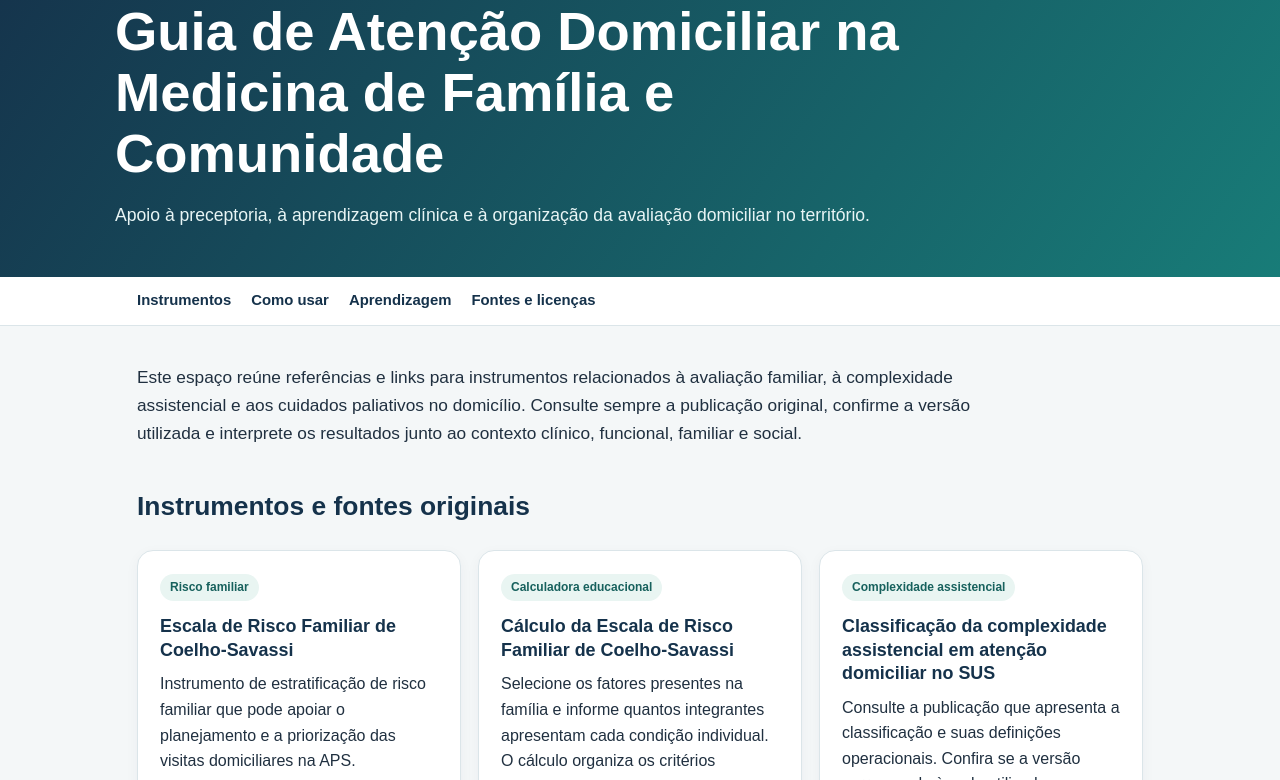
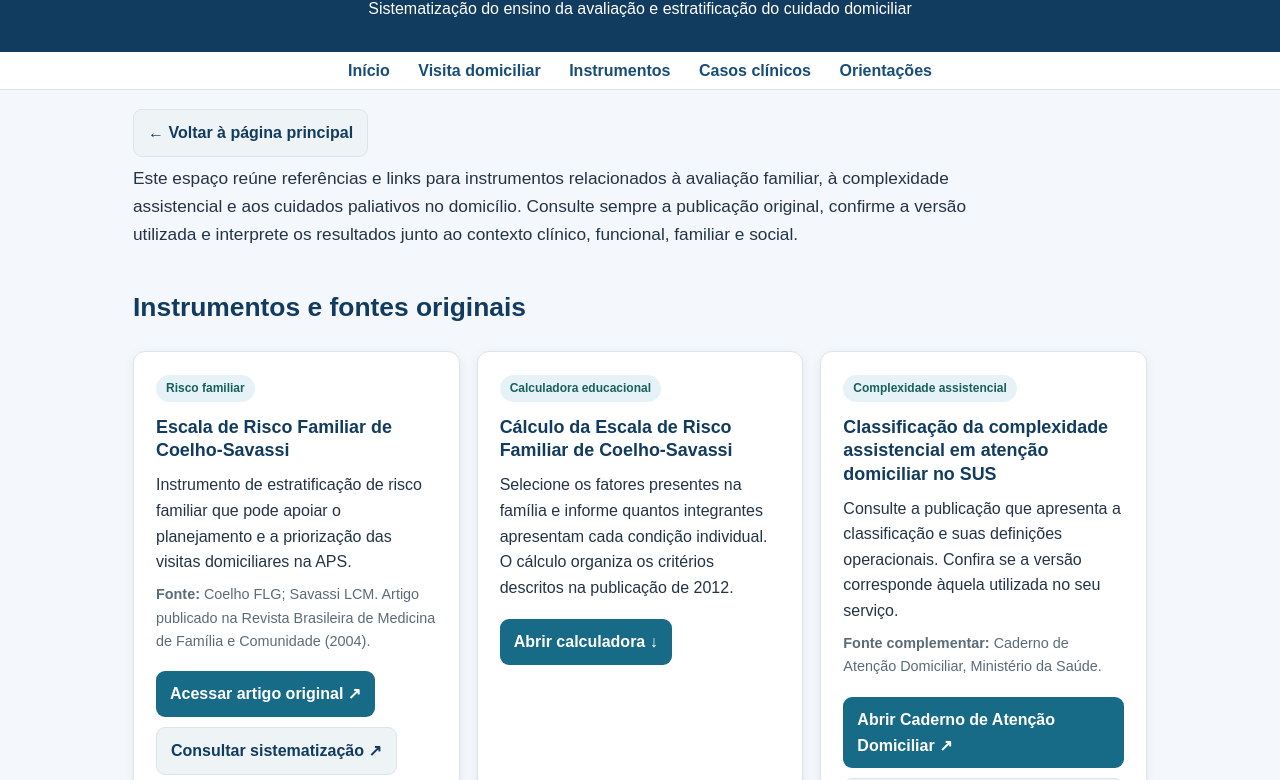
Before and after one commit to rosadayana-pixel/SISTEMATIZACAO-DO-ENSINO-DA-ASSISTENCIA-DOMICILIAR, a plain HTML site: page index_calculadora_coelho_savassi.html in a window 1280 px wide. Shown: the part 80-860 px from the top of the page. Drawn offline with Linux system fonts and the light colour scheme.

Commit message:
Update index_calculadora_coelho_savassi.html

```diff
--- a/index_calculadora_coelho_savassi.html
+++ b/index_calculadora_coelho_savassi.html
@@ -6,39 +6,39 @@
 <meta name="description" content="Guia educacional de apoio à preceptoria em Medicina de Família e Comunidade: atenção domiciliar, instrumentos, referências e recursos de aprendizagem.">
 <title>Guia de Atenção Domiciliar | MFC</title>
 <style>
-:root{--navy:#15324b;--teal:#187c78;--mint:#e9f5f2;--ink:#203040;--muted:#5c6b78;--line:#dbe5e9;--paper:#fff;--bg:#f4f7f8;--gold:#946b13}
+:root{--navy:#123b60;--teal:#176b87;--mint:#e7f2f8;--ink:#243447;--muted:#5c6b78;--line:#dce4ec;--paper:#fff;--bg:#f4f7fb;--gold:#946b13}
 *{box-sizing:border-box}body{margin:0;font-family:Arial,Helvetica,sans-serif;color:var(--ink);background:var(--bg);line-height:1.6}
-header{background:linear-gradient(125deg,#15324b,#187c78);color:white;padding:54px 22px 48px}
+header{background:#123b60;color:white;padding:30px 20px;text-align:center}
 .wrap{max-width:1050px;margin:auto}.eyebrow{text-transform:uppercase;letter-spacing:.12em;font-size:.78rem;font-weight:700;opacity:.9}
-h1{font-size:clamp(2rem,5vw,3.4rem);line-height:1.12;margin:.5rem 0 1rem;max-width:800px}
-header p{font-size:1.1rem;max-width:760px;margin:0;color:#e8f5f5}
+h1{font-size:30px;line-height:1.2;margin:0 0 10px;max-width:none}
+header p{font-size:1rem;max-width:none;margin:0;color:white}
 nav{background:white;border-bottom:1px solid var(--line);position:sticky;top:0;z-index:5}
-nav .wrap{display:flex;gap:20px;flex-wrap:wrap;padding:12px 22px}nav a{color:var(--navy);font-weight:700;text-decoration:none;font-size:.93rem}
-main{padding:30px 22px 60px}.intro{font-size:1.08rem;max-width:850px}
+nav .wrap{display:block;text-align:center;padding:6px 14px}nav a{color:#174e78;margin:8px 12px;text-decoration:none;font-weight:700;font-size:1rem}
+main{max-width:1050px;margin:30px auto;padding:0 18px 40px}.intro{font-size:1.08rem;max-width:850px}
 .grid{display:grid;grid-template-columns:repeat(auto-fit,minmax(245px,1fr));gap:17px;margin:22px 0 34px}
-.card{background:var(--paper);border:1px solid var(--line);border-radius:16px;padding:22px;box-shadow:0 4px 14px #15324b0b}
+.card{background:var(--paper);border:1px solid var(--line);border-radius:12px;padding:22px;box-shadow:0 3px 12px #173b6010}
 .card h3{margin:.15rem 0 .6rem;color:var(--navy);font-size:1.12rem;line-height:1.3}
 .tag{display:inline-block;font-size:.75rem;font-weight:700;border-radius:999px;background:var(--mint);color:#17615d;padding:4px 10px;margin-bottom:12px}
 .tag.warn{background:#fff3d8;color:#76530a}
 p{margin:.55rem 0}.small{font-size:.9rem;color:var(--muted)}
-.btn{display:inline-block;background:var(--teal);color:white!important;text-decoration:none;padding:10px 14px;border-radius:9px;font-weight:700;margin-top:10px}
+.btn{display:inline-block;background:#176b87;color:white!important;text-decoration:none;padding:10px 14px;border-radius:9px;font-weight:700;margin-top:10px}
 .btn.secondary{background:#eef4f6;color:var(--navy)!important;border:1px solid var(--line)}
 h2{color:var(--navy);margin:38px 0 10px;font-size:1.65rem}
 .notice{border-left:4px solid var(--gold);background:#fff8e8;padding:16px 18px;border-radius:0 10px 10px 0}
-.steps{counter-reset:step;list-style:none;padding:0}.steps li{counter-increment:step;margin:12px 0;padding:14px 15px;background:white;border:1px solid var(--line);border-radius:10px}.steps li:before{content:counter(step);display:inline-grid;place-items:center;width:28px;height:28px;background:var(--mint);color:var(--teal);font-weight:700;border-radius:50%;margin-right:10px}
+.steps{counter-reset:step;list-style:none;padding:0}.steps li{counter-increment:step;margin:12px 0;padding:14px 15px;background:white;border:1px solid var(--line);border-radius:10px}.steps li:before{content:counter(step);display:inline-grid;place-items:center;width:28px;height:28px;background:#e7f2f8;color:#176b87;font-weight:700;border-radius:50%;margin-right:10px}
 footer{background:#10283b;color:#e9f2f6;padding:26px 22px;font-size:.9rem}footer a{color:#b8e8e3}
 a{overflow-wrap:anywhere}
 @media(max-width:560px){header{padding-top:38px}nav .wrap{gap:12px}main{padding-left:16px;padding-right:16px}}
 
-.calculator{background:#fff;border:1px solid var(--line);border-radius:16px;padding:22px;margin:18px 0 34px;box-shadow:0 4px 14px #15324b0b}
+.calculator{background:#fff;border:1px solid var(--line);border-radius:12px;padding:22px;margin:18px 0 34px;box-shadow:0 3px 12px #173b6010}
 .calc-grid{display:grid;grid-template-columns:repeat(auto-fit,minmax(230px,1fr));gap:12px}
 .calc-item{display:flex;align-items:center;justify-content:space-between;gap:12px;padding:12px;border:1px solid var(--line);border-radius:10px;background:#fbfdfd}
 .calc-item label{font-weight:600;flex:1}.calc-item input[type=number]{width:76px;padding:8px;border:1px solid #bdcbd2;border-radius:7px;font:inherit}
 .calc-item .score{white-space:nowrap;color:var(--muted);font-size:.88rem}
-.calc-result{margin-top:18px;padding:18px;background:var(--mint);border-radius:12px;display:grid;grid-template-columns:1fr auto;align-items:center;gap:12px}
+.calc-result{margin-top:18px;padding:18px;background:#e7f2f8;border-left:4px solid #176b87;border-radius:5px;display:grid;grid-template-columns:1fr auto;align-items:center;gap:12px}
 .calc-total{font-size:2rem;font-weight:800;color:var(--navy)}
 .calc-actions{display:flex;gap:10px;flex-wrap:wrap;margin-top:14px}
-.calc-actions button{border:0;border-radius:9px;padding:10px 14px;font:inherit;font-weight:700;cursor:pointer;background:var(--teal);color:white}
+.calc-actions button{border:0;border-radius:9px;padding:10px 14px;font:inherit;font-weight:700;cursor:pointer;background:#176b87;color:white}
 .calc-actions button.secondary{background:#eef4f6;color:var(--navy);border:1px solid var(--line)}
 .calc-note{font-size:.92rem;color:var(--muted)}
 .calc-status{font-weight:700;color:var(--navy)}
@@ -48,15 +48,19 @@ a{overflow-wrap:anywhere}
 <body>
 <header>
   <div class="wrap">
-    <div class="eyebrow">Recurso educacional aberto</div>
-    <h1>Guia de Atenção Domiciliar na Medicina de Família e Comunidade</h1>
-    <p>Apoio à preceptoria, à aprendizagem clínica e à organização da avaliação domiciliar no território.</p>
+    <h1>Guia de Apoio à Preceptoria em MFC</h1>
+    <p>Sistematização do ensino da avaliação e estratificação do cuidado domiciliar</p>
   </div>
 </header>
 <nav><div class="wrap">
-  <a href="#instrumentos">Instrumentos</a><a href="#como-usar">Como usar</a><a href="#aprendizagem">Aprendizagem</a><a href="#creditos">Fontes e licenças</a>
+  <a href="index.html">Início</a>
+  <a href="index.html#roteiro">Visita domiciliar</a>
+  <a href="index.html#instrumentos">Instrumentos</a>
+  <a href="index.html#casos">Casos clínicos</a>
+  <a href="index.html#orientacoes">Orientações</a>
 </div></nav>
 <main class="wrap">
+  <p><a class="btn secondary" href="index.html">← Voltar à página principal</a></p>
   <p class="intro">Este espaço reúne referências e links para instrumentos relacionados à avaliação familiar, à complexidade assistencial e aos cuidados paliativos no domicílio. Consulte sempre a publicação original, confirme a versão utilizada e interprete os resultados junto ao contexto clínico, funcional, familiar e social.</p>
 
   <h2 id="instrumentos">Instrumentos e fontes originais</h2>
```
